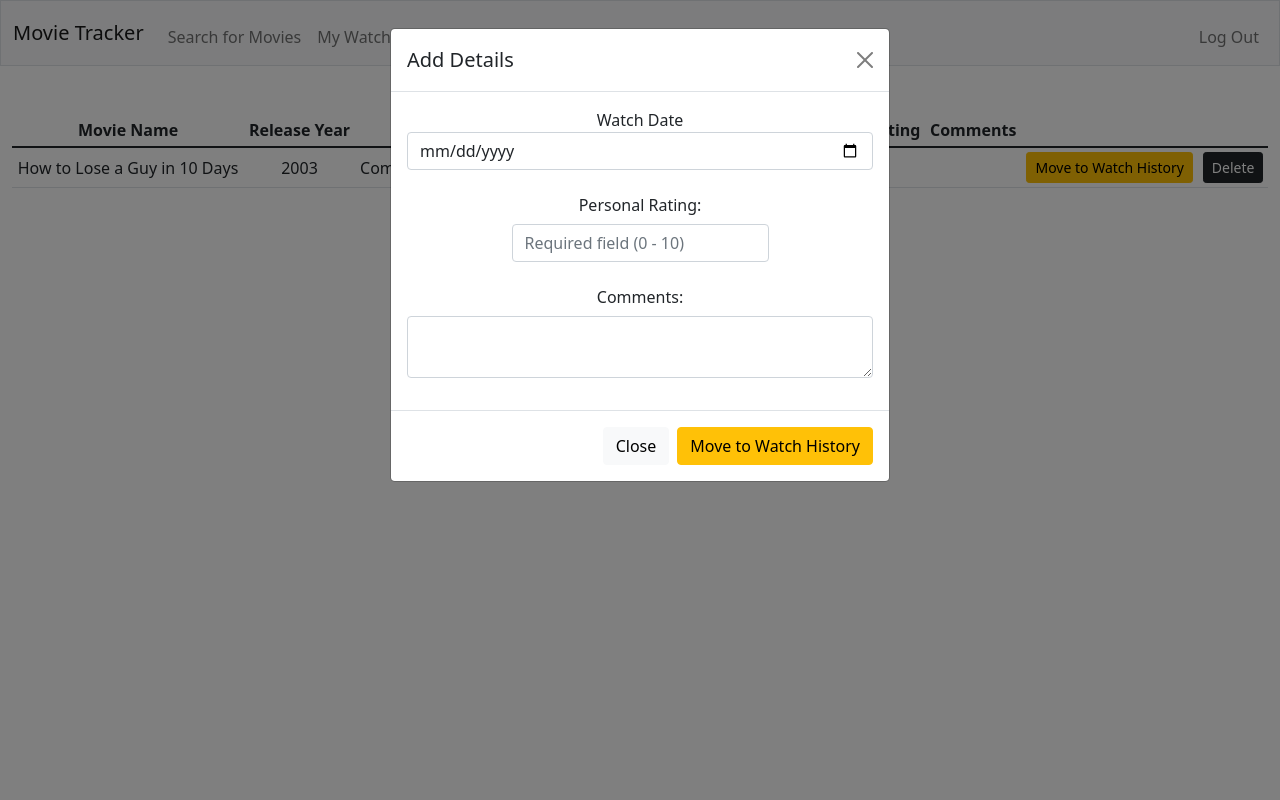
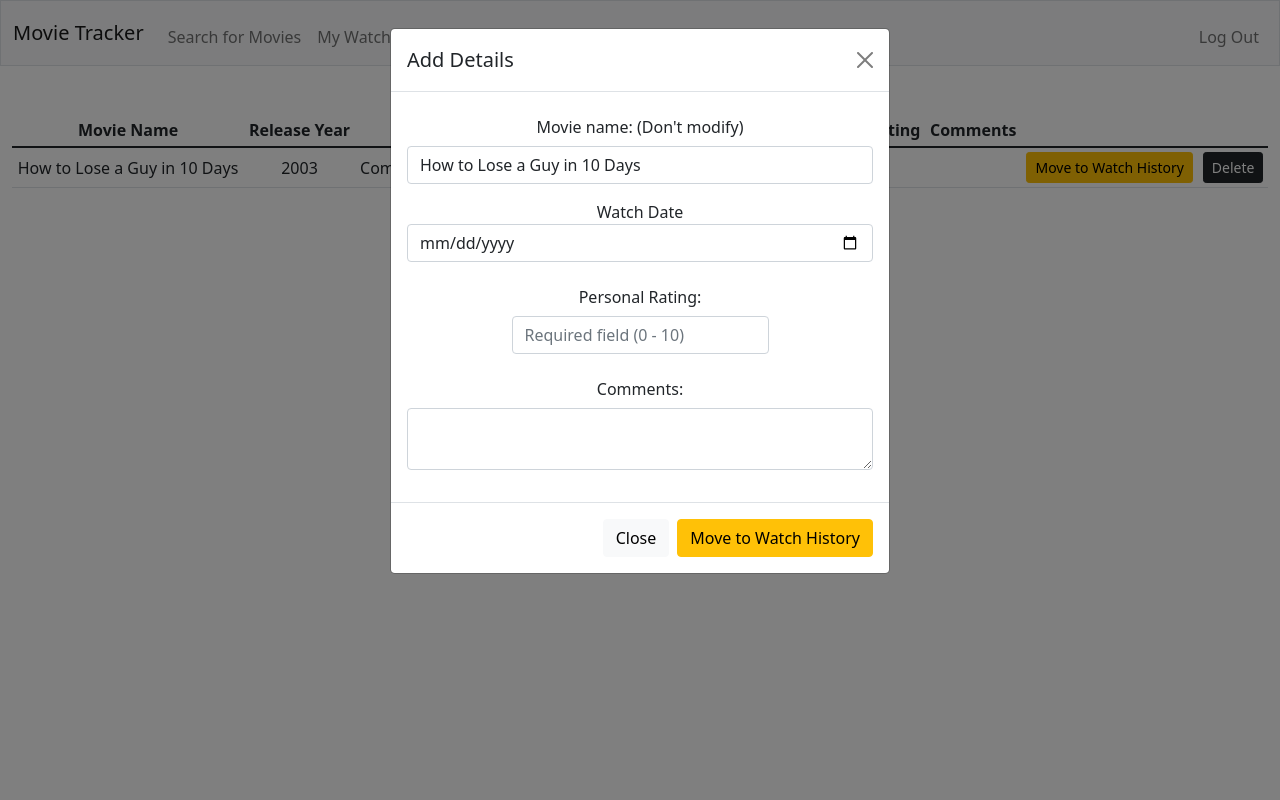
Before and after one commit to aybucydu9/movie_tracker, a Flask app: page /wishlist in a window 1280 px wide, after a click on "Move to Watch History". Run offline with Flask 3, Linux system fonts and the light colour scheme; a user stored in the database is signed in; data comes from the database, SQL or seed files in the repository.

Commit message:
wip (fix move from wishlist to watch history movie name) but still have issue for imdb rating and box office

```diff
--- a/app.py
+++ b/app.py
@@ -277,7 +277,7 @@ def wishlist():
                 return apology("Rating can't exceed 10")
 
             # Check whether this movie has been added for that day already
-            record = Watch_history.query.filter_by(user_id=session["user_id"], movie_id=request.form.get("title"), watch_date=request.form.get("watchdate")).first()
+            record = Watch_history.query.filter_by(user_id=session["user_id"], movie_id=request.form.get("movie_name"), watch_date=request.form.get("watchdate")).first()
             if record is not None:
                 return apology("This watch history has already been recorded")
 
@@ -286,17 +286,18 @@ def wishlist():
             rows = Movies.query.filter_by(movie_id=request.form.get("movie_id")).first()
             if rows is None:
                 # if not add the movie to movies table
-                movies = Movies(movie_id=request.form.get("movie_id"),
-                                year = request.form.get("year"),
-                                genre=request.form.get("genre"),
-                                director = request.form.get("director"),
-                                language = request.form.get("language"))
-                db.session.add(movies)
-                db.session.commit()
+                # movies = Movies(movie_id=request.form.get("movie_id"),
+                #                 year = request.form.get("year"),
+                #                 genre=request.form.get("genre"),
+                #                 director = request.form.get("director"),
+                #                 language = request.form.get("language"))
+                # db.session.add(movies)
+                # db.session.commit()
+                return apology("Please don't modify Movie Name")
 
             # Update watch history
             movie_watched = Watch_history(user_id=session["user_id"],
-                                          movie_id = request.form.get("movie_id"),
+                                          movie_id = request.form.get("movie_name"),
                                           watch_date=datetime.strptime(request.form.get("watchdate"), '%Y-%m-%d').date(),
                                           personal_rating=rating,
                                           comments=request.form.get("comments"),
@@ -308,7 +309,7 @@ def wishlist():
 
             # Update wishlist table
             query = Wishlist.query.filter_by(user_id=session["user_id"],
-                                             movie_id=request.form.get("movie_id")).first()
+                                             movie_id=request.form.get("movie_name")).first()
             db.session.delete(query)
             db.session.commit()
 
--- a/templates/wishlist.html
+++ b/templates/wishlist.html
@@ -39,7 +39,7 @@
                         <input type="hidden" name="imdb_rating" value="{{ record.imdb_rating }}" />
                         <td class="align-middle">{{ record.comments }}</td>
                         <td class="align-middle">
-                            <button class="btn btn-warning btn-sm" type="button" data-bs-toggle="modal" data-bs-target="#watch-history">Move to Watch History</button>
+                            <button class="btn btn-warning btn-sm" type="button" data-bs-toggle="modal" data-bs-target="#watch-history" data-extra-info = "{{ record.movie_id }}">Move to Watch History</button>
                         </td>
                         <td class="align-middle">
                             <button class="btn btn-dark btn-sm" name="delete" type="submit">Delete</button>
@@ -55,6 +55,10 @@
                             </div>
                             <div class="modal-body">
                                 <div class="mb-3">
+                                    <label for="movie-name" class="col-form-label">Movie name: (Don't modify)</label>
+                                    <input type="text" class="form-control" id="movie-name" name="movie_name">
+                                  </div>
+                                <div class="mb-3">
                                     <label for="watchdate">Watch Date</label>
                                     <input id="watchdate" class="form-control" type="date" name="watchdate" />
                                 </div>
@@ -65,6 +69,7 @@
                                 <div class="mb-3">
                                     <label for="comments" class="col-form-label">Comments:</label>
                                     <textarea class="form-control" id="comments" name="comments"></textarea>
+                                    <input type="hidden" name="movie_id" value="{{ record.movie_id }}" />
                                 </div>
                             </div>
                             <div class="modal-footer">
@@ -78,4 +83,22 @@
             {% endfor %}
         </tbody>
     </table>
+    <script>
+        var exampleModal = document.getElementById('watch-history')
+        exampleModal.addEventListener('show.bs.modal', function (event) {
+        // Button that triggered the modal
+        var button = event.relatedTarget
+        // Extract info from data-bs-* attributes
+        var recipient = button.getAttribute('data-extra-info')
+        // If necessary, you could initiate an AJAX request here
+        // and then do the updating in a callback.
+        //
+        // Update the modal's content.
+        var modalTitle = exampleModal.querySelector('.modal-title')
+        var modalBodyInput = exampleModal.querySelector('.modal-body input')
+
+        //modalTitle.textContent = 'New message to ' + recipient
+        modalBodyInput.value = recipient
+        })
+    </script>
 {% endblock %}
```
